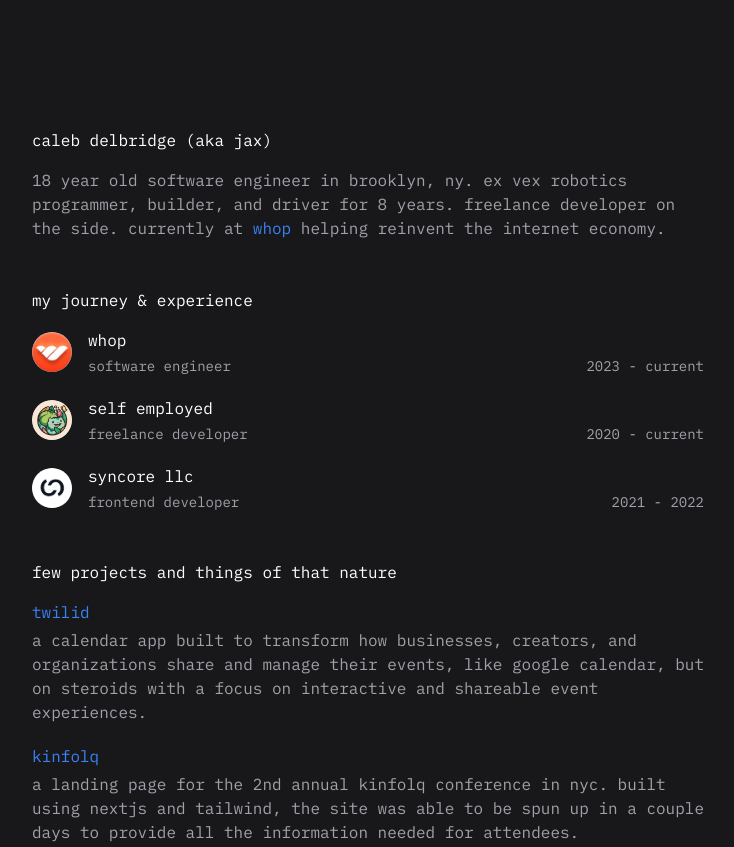
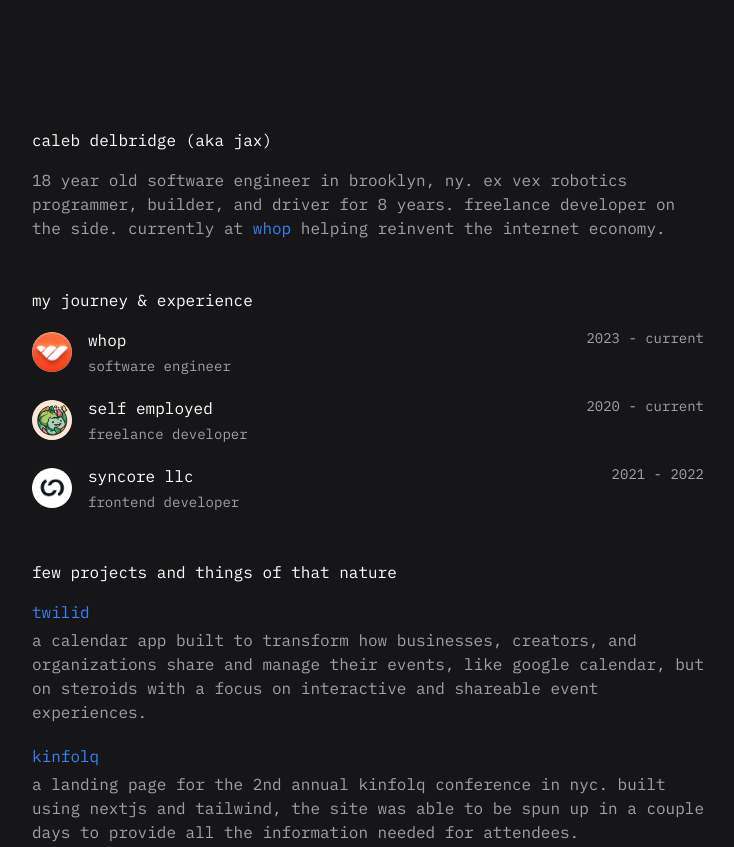
Before and after one commit to Jaxenormus/my-website, an Astro site: page / in a window 1280 px wide. Shown: the top 847 px of the page, without its empty margins (272-1006 px from the left). Built offline with nearby package versions, Linux system fonts and the light colour scheme; Astro itself is replaced by a stand-in of ours.

Commit message:
better color & layout

```diff
--- a/src/components/Experience.astro
+++ b/src/components/Experience.astro
@@ -15,21 +15,21 @@
 const { company, position, start, end, image, siteImage } = Astro.props;
 ---
 
+<ImagePopover image={siteImage} client:load>
   <div class="flex flex-row items-center gap-4 w-full">
     <Image
       src={image}
       alt={company}
       class="hidden min-[400px]:block w-10 h-10 bg-zinc-400 rounded-full"
     />
-  <ImagePopover image={siteImage} client:load>
     <div class="space-y-1 w-full">
+      <div class="flex flex-row justify-between items-start">
         <h3>{company}</h3>
-      <p
-        class="flex flex-row justify-between items-start text-sm text-zinc-400"
-      >
+        <span class="text-sm text-zinc-400">{start} - {end}</span>
+      </div>
+      <p class="text-sm text-zinc-400">
         <span>{position}</span>
-        <span>{start} - {end}</span>
       </p>
     </div>
+  </div>
 </ImagePopover>
-</div>
--- a/src/pages/index.astro
+++ b/src/pages/index.astro
@@ -22,7 +22,7 @@
 };
 ---
 
-<html lang="en">
+<html lang="en" class="bg-[#161618] text-white font-mono">
   <head>
     <meta charset="utf-8" />
     <link rel="preconnect" href="https://fonts.googleapis.com" />
@@ -56,10 +56,29 @@
         site: meta.url,
       }}
     />
+    <!-- <style>
+      html {
+        background-image: linear-gradient(
+            0deg,
+            transparent 24%,
+            rgba(38, 38, 38, 0.4) 25%,
+            rgba(38, 38, 38, 0.4) 25%,
+            transparent 27%,
+            transparent
+          ),
+          linear-gradient(
+            90deg,
+            transparent 24%,
+            rgba(38, 38, 38, 0.4) 25%,
+            rgba(38, 38, 38, 0.4) 25%,
+            transparent 27%,
+            transparent
+          );
+        background-size: 30px 30px;
+      }
+    </style> -->
   </head>
-  <body
-    class="max-w-2xl mx-8 sm:mx-auto bg-zinc-900 text-white my-16 md:my-28 lg:my-32 space-y-12 font-mono"
-  >
+  <body class="max-w-2xl mx-8 sm:mx-auto my-16 md:my-28 lg:my-32 space-y-12">
     <Section id="hero" title="caleb delbridge (aka jax)">
       <p class="text-zinc-400">
         <span>
@@ -72,7 +91,7 @@
       </p>
     </Section>
     <Section id="experience" title="my journey & experience">
-      <div class="space-y-5">
+      <div class="flex flex-col gap-5">
         <Experience
           company="whop"
           image={whopImage}
```
Lines whose indentation alone changed are shown as unchanged.
